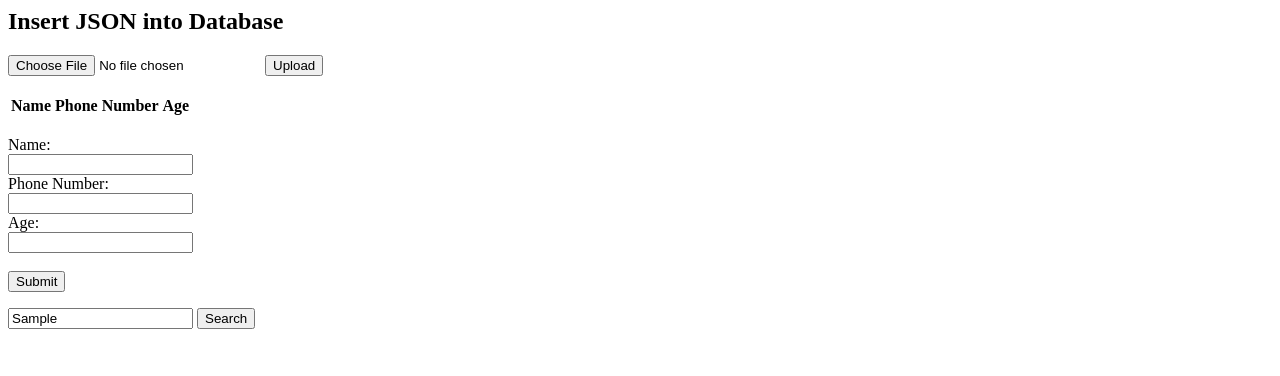
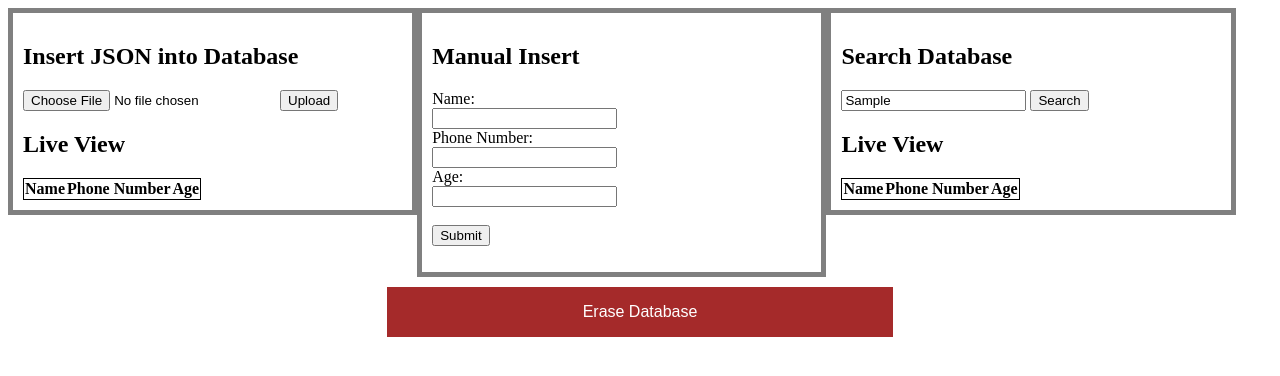
Before and after one commit to DaveAldon/JSON-Parsing-Demo, a plain HTML site: page index.html in a window 1280 px wide. Both pictures are taken after typing "Sample" into the empty fields and a click on the button "Search". Drawn offline with Linux system fonts and the light colour scheme; no server answers.

Commit message:
Searching now works via local arrays, layout changed to look pretty, added delete button that erases database, and general refactors/comments added.

```diff
--- a/firecontrol.js
+++ b/firecontrol.js
@@ -1,3 +1,5 @@
+// Firebase and json interactiion - David Crawford
+
 // Initialize Firebase
 var config = {
   apiKey: "AIzaSyBpUYA2lX51fEKjHqkKIajJVVAY5cUIcOg",
@@ -9,15 +11,17 @@ var config = {
 };
 firebase.initializeApp(config);
 
+// For storing local keys to be used in searching
+var masterNames = [];
+// Global path to the records location on firebase
+var userRef = firebase.database().ref('/users/');
+
+// Sign in without credentials to the app
 firebase.auth().signInAnonymously().catch(function(error) {
-  // Handle Errors here.
-  var errorCode = error.code;
-  var errorMessage = error.message;
-  // ...
+  alert(error.code + error.message);
 });
 
-var userRef = firebase.database().ref('/users/');
-
+// Processes the json file provided by the user
 function processUpload() {
   var uploadInfo = document.getElementById("upload");
   if ("files" in uploadInfo) {
@@ -26,12 +30,12 @@ function processUpload() {
       var jsonObj = JSON.parse (event.target.result);
       updateUserData(jsonObj);
     };
-
-    /* file is an array and we are interested only in the first element */
+    // file is an array and we are interested only in the first element
     reader.readAsText(uploadInfo.files[0]);
   }
 }
 
+// Passes a json object to firebase, replacing its contents with the new ones
 function updateUserData(obj) {
   for (i in obj) {
     var id = ('/users/' + obj[i].name + '/');
@@ -44,16 +48,24 @@ function updateUserData(obj) {
   document.getElementById("num").innerHTML = "Inserted " + obj.length + " records into Firebase";
 }
 
-userRef.orderByChild("playerScore").on("value", function(snapshot) {
-  console.log(snapshot.val());
+// Listener for changes to the user path
+userRef.orderByChild("name").on("value", function(snapshot) {
   var jsonObj = JSON.stringify(snapshot.val());
   jsonObj = JSON.parse(jsonObj);
-  updateTable(jsonObj);
+  // Clear the master list to avoid duplicates, we'd use a hashtable but we're cutting
+  // down on dependencies
+  masterNames = [];
+  // Add the names to the list so that we can search for them later
+  for (i in jsonObj) {
+    masterNames.push(jsonObj[i].name);
+  }
+  var table = document.getElementById("liveContents");
+  table.innerHTML = "";
+  updateTable(jsonObj, table);
 });
 
-function updateTable(json) {
-  tbody = document.getElementById("liveContents");
-  tbody.innerHTML = "";
+// Receives a json object and updates a passed element's table with formatting
+function updateTable(json, tbody) {
     for(i in json) {
       var phone = json[i].phone;
       if (phone.length == 7) {
@@ -68,6 +80,7 @@ function updateTable(json) {
   }
 }
 
+// Passes user input into firebase for manual data entry
 function submitForm(form) {
   var name = document.getElementById("nameIn");
   var phone = document.getElementById("phoneIn");
@@ -79,18 +92,47 @@ function submitForm(form) {
     phone: phone.value,
     age : age.value
   });
-
+  // We reset the values because the form doesn't reload the page
   name.value = "";
   phone.value = "";
   age.value = "";
+  // Passed to the form, stops it from reloading while letting us use native HTML validation
   return false;
 }
 
+// Searches the master list for anything that contains the inputted string.
+// Anything it finds it asks for the full json from firebase.
+// The reason for using local arrays for searching is because firebase does not support
+// partial string matching without external dependancies or server logic.
 function search() {
-  var searchTerm = document.getElementById("searchIn").value;
-  userRef.orderByChild('name').startAt("\uf8ff").endAt(searchTerm).once('value')
-  //userRef.orderByChild('name').startAt("[a-zA-Z0-9]*").endAt(searchTerm).once('value')
-    .then((function (snapshot) {
-      console.log(snapshot.val());
-    }));
+  // We want lowercase in order to support insensitive case matching
+  var searchTerm = document.getElementById("searchIn").value.toLowerCase();
+  var table = document.getElementById("liveSearch");
+  // Our standard resets
+  table.innerHTML = "";
+  var results = [];
+
+  // Gets lowercase values from the master list and checks if it contains what we provide
+  for (i in masterNames) {
+    if (masterNames[i].toLowerCase().indexOf(searchTerm) != -1) {
+      // Push successful match to a match array
+      results.push(masterNames[i]);
     }
+  }
+  // Runs through each value in match array and asks for the full corresponding json from firebase
+  for (i in results) {
+    firebase.database().ref('/users/' + results[i]).once('value', function(snapshot) {
+      // We don't need to add the key, but it lets us use only one updateTable() function, which is cleaner
+      var json = '{\"' + snapshot.key + '\":' + JSON.stringify(snapshot) + '}';
+      json = JSON.parse(json);
+      updateTable(json, table);
+    });
+  }
+}
+
+// Prompts the user to remove all records under the given reference
+function clearDB() {
+  if (confirm("Are you sure you want to erase the contents of the database? This cannot be undone.") == true) {
+    userRef.remove();
+  }
+}
--- a/index.html
+++ b/index.html
@@ -1,18 +1,19 @@
 <html lang="en">
   <head>
       <meta charset="UTF-8">
-        <title>Firebase Control</title>
+      <title>Firebase Control David Crawford</title>
       <script src="https://www.gstatic.com/firebasejs/4.5.2/firebase.js"></script>
       <script src="firecontrol.js"></script>
   </head>
   <body>
+    <div class="mainView">
       <h2>Insert JSON into Database</h2>
       <input id="upload" type="file">
       <button onclick="processUpload()">Upload</button>
       </form>
       <div id="num"></div>
-      <br>
       <div id="liveView">
+        <h2>Live View</h2>
         <table>
             <thead>
                 <tr>
@@ -25,8 +26,9 @@
             </tbody>
         </table>
       </div>
-      <br>
-      <div id="inputArea">
+    </div>
+    <div class="mainView">
+      <h2>Manual Insert</h2>
       <form method="post" onsubmit="return submitForm(this.form)">
         Name:<br>
         <input id="nameIn" type="text" name="name" required="required" pattern="([A-Z][a-z]*){1}(\s{1}[A-Z][a-z]*)?(\s{1}[A-Z][a-z]*)?" title="Please capitalize each name and/or initial."><br>
@@ -37,9 +39,67 @@
         <input type="submit" name="submit" value="Submit">
       </form>
     </div>
-      <div id="search">
+    <div class="mainView">
+      <h2>Search Database</h2>
       <input type="text" id="searchIn">
       <input type="button" onClick="search()" value="Search">
+      <div>
+        <h2>Live View</h2>
+        <table>
+            <thead>
+                <tr>
+                    <th>Name</th>
+                    <th>Phone Number</th>
+                    <th>Age</th>
+                </tr>
+            </thead>
+            <tbody id="liveSearch">
+            </tbody>
+        </table>
+      </div>
+    </div>
+    <div id="deleteArea">
+      <input id="delBtn" type="button" onClick="clearDB()" value="Erase Database">
     </div>
   </body>
+  <style>
+    .mainView {
+      float: left;
+      position: relative;
+      width: 30%;
+      margin: auto;
+      padding: 10px;
+      border: 5px solid grey;
+    }
+    #deleteArea {
+      float: left;
+      width: 100%;
+      height: 50px;
+      text-align: center;
+    }
+    #delBtn {
+      border: 0;
+      width: 40%;
+      height: inherit;
+      margin: 10px;
+      background-color: brown;
+      color: white;
+      font-size: 1em;
+      transition: 0.5s;
+    }
+    #delBtn:hover {
+      background-color: red;
+      color: white;
+      font-size: 1.2em;
+      transition: 0.5s;
+    }
+    table{
+      border-collapse: collapse;
+      border: 1px solid black;
+    }
+    table td{
+      border: 1px solid black;
+      padding: 10px 20px;
+    }
+  </style>
 </html>
```
Lines whose indentation alone changed are shown as unchanged.
